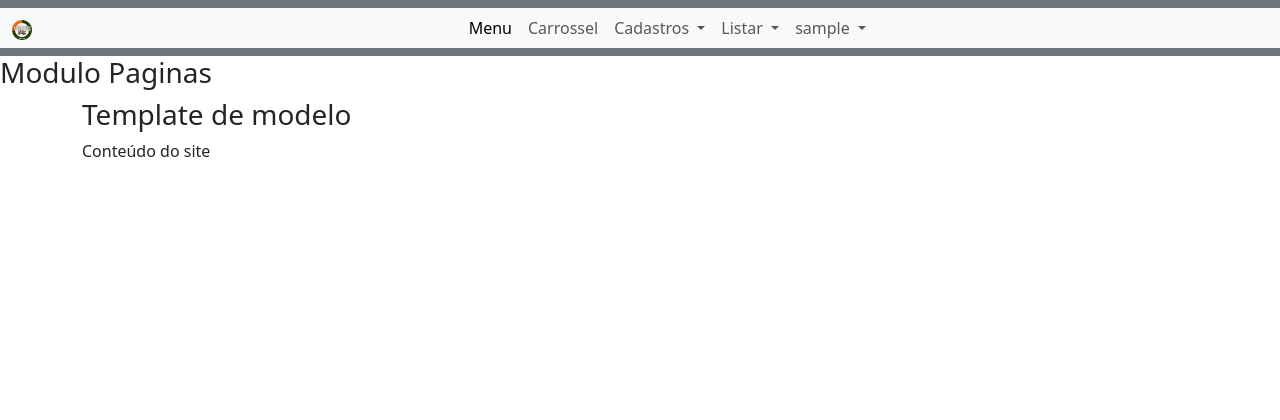
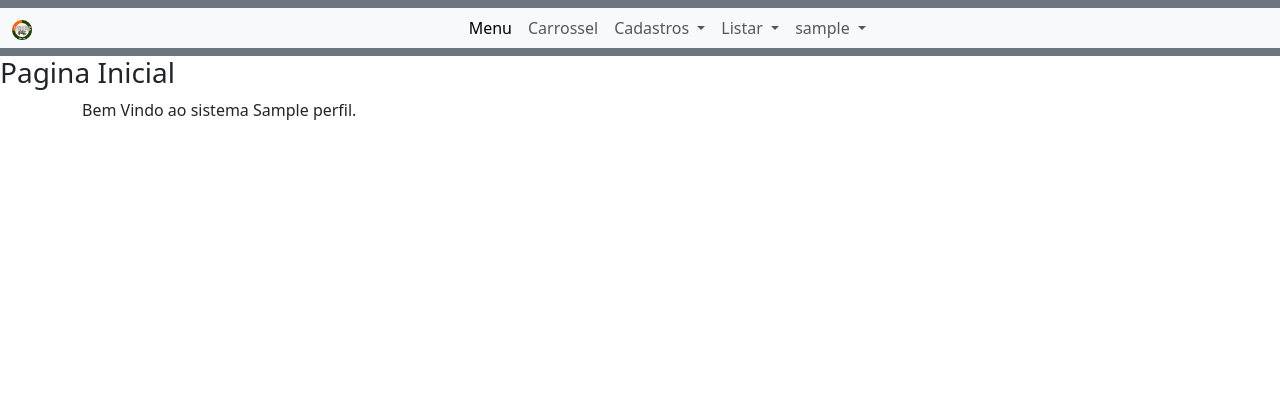
Before and after one commit to Viero19G/Django_MySliderC, a Django app: page /paginas/inicio/ in a window 1280 px wide. Shown: the top 420 px of the page. Run offline with Django 4.2, Linux system fonts and the light colour scheme; a user stored in the database is signed in; tables that the repository leaves empty hold one stand-in row (values such as "Sample post"); parts of the project's set-up code (start-up, migrations or seed data) failed here and were passed over; some libraries are stand-ins or nearby versions.

Commit message:
ajustes básicos concluídos

```diff
--- a/MySliderC/paginas/templates/paginas/index.html
+++ b/MySliderC/paginas/templates/paginas/index.html
@@ -14,8 +14,19 @@
 <body>
 
     {% block destaque %}
-    <h3>Modulo Paginas</h3>
+    <h3>Pagina Inicial</h3>
 
     {% endblock %}
+
+
+    {% block conteudo %}
+    {% if user.perfil.nome_completo %}
+    Bem Vindo ao sistema {{ user.perfil.nome_completo}}.
+    {% else %}
+    Você precisa completar seu cadastro. Acesse os <a href="{% url 'upPerfil'%}">meus dados</a> para atualizar.
+    {% endif %}
+    {% endblock %}
+
+
 </body>
 </html>
--- a/MySliderC/usuarios/models.py
+++ b/MySliderC/usuarios/models.py
@@ -3,7 +3,7 @@ from django.contrib.auth.models import User
 # Create your models here.
 
 class Perfil(models.Model):
-    nome_completo= models.CharField(max_length=50, null=True)
-    cpf = models.CharField(max_length=14, null=True)
-    telefone = models.CharField(max_length=16, null=True)
-    usuario = models.OneToOneField(User, on_delete=models.CASCADE)
+    nome_completo= models.CharField(max_length=50, null=True, verbose_name='Nome Completo ')
+    cpf = models.CharField(max_length=14, null=True, verbose_name='CPF ')
+    telefone = models.CharField(max_length=16, null=True, verbose_name='Telefone ')
+    usuario = models.OneToOneField(User, on_delete=models.CASCADE, verbose_name='Usuário ')
```
